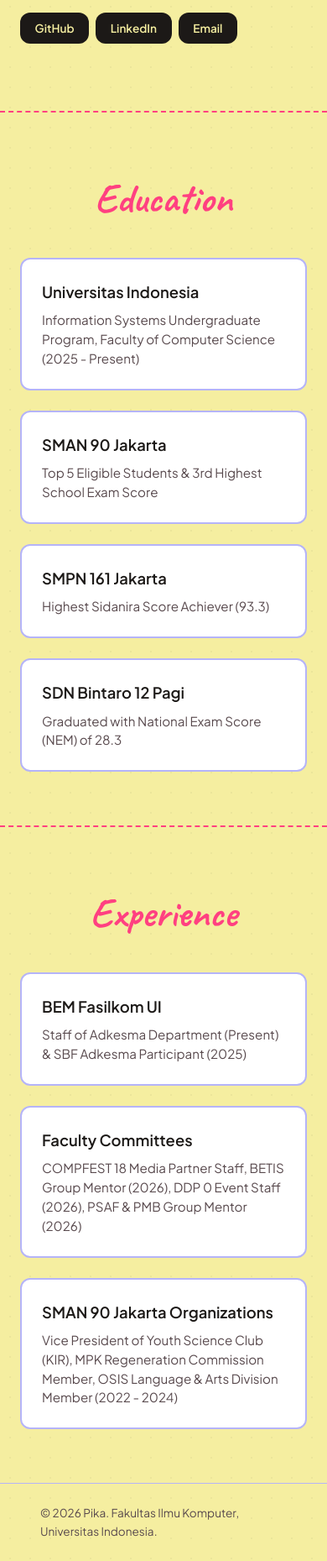
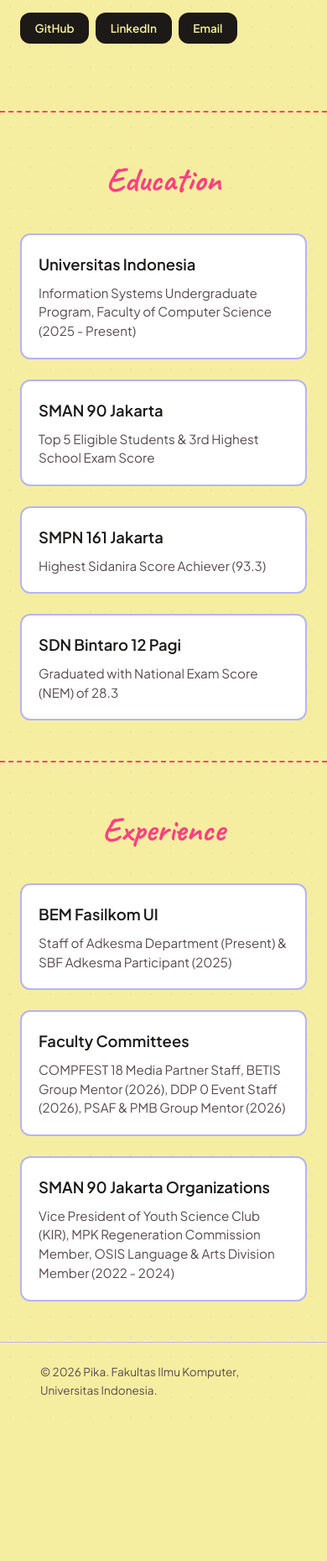
Before and after one commit to pikadinda/myportofolio, a Django app: page / in a window 390 px wide. Shown: the part 724-2583 px from the top of the page at 84% size. After the commit the page ends 2386 px from the top, so only its background shows below. Run offline with Django 5.2, Linux system fonts and the light colour scheme.

Commit message:
style: improve responsive portfolio layout

```diff
--- a/static/css/style.css
+++ b/static/css/style.css
@@ -199,13 +199,13 @@ h1, .brand, .section-title {
 }
 
 .portfolio-section {
-    padding: 4rem 0;
+    padding: 3rem 0;
     border-top: 2px dashed var(--accent); /* garis pembatas putus */
 }
 
 .section-title {
     font-family: "Caveat", cursive;
-    font-size: 3rem;
+    font-size: 2.5rem;
     color: var(--accent);
     margin-bottom: 2rem;
     text-align: center;
@@ -214,7 +214,7 @@ h1, .brand, .section-title {
 
 .card-grid {
     display: grid;
-    grid-template-columns: repeat(auto-fit, minmax(280px, 1fr));
+    grid-template-columns: repeat(auto-fit, minmax(min(100%, 280px), 1fr));
     gap: 1.5rem;
 }
 
@@ -222,7 +222,7 @@ h1, .brand, .section-title {
     background-color: #ffffff;
     border: 2px solid var(--line);
     border-radius: var(--radius);
-    padding: 1.5rem;
+    padding: 1.25rem;
     transition: transform 0.2s ease, box-shadow 0.2s ease, border-color 0.2s ease;
 }
 
```
